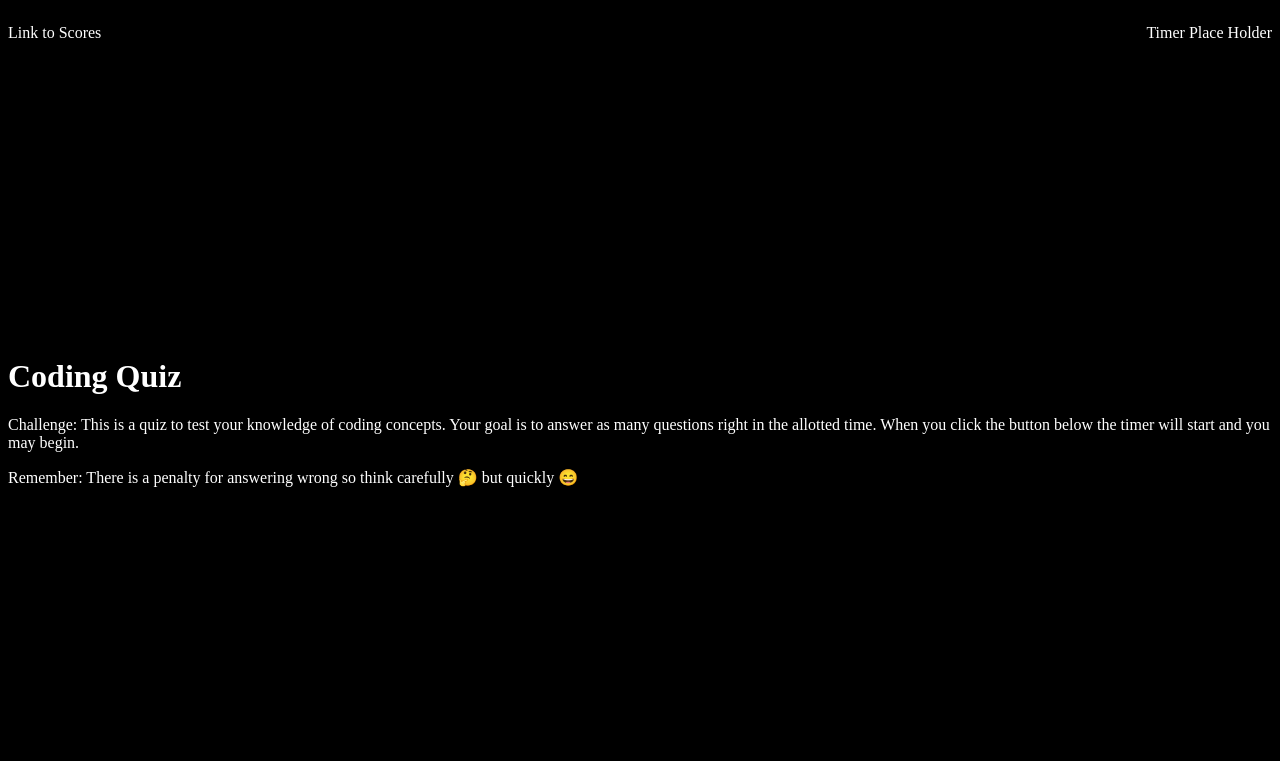
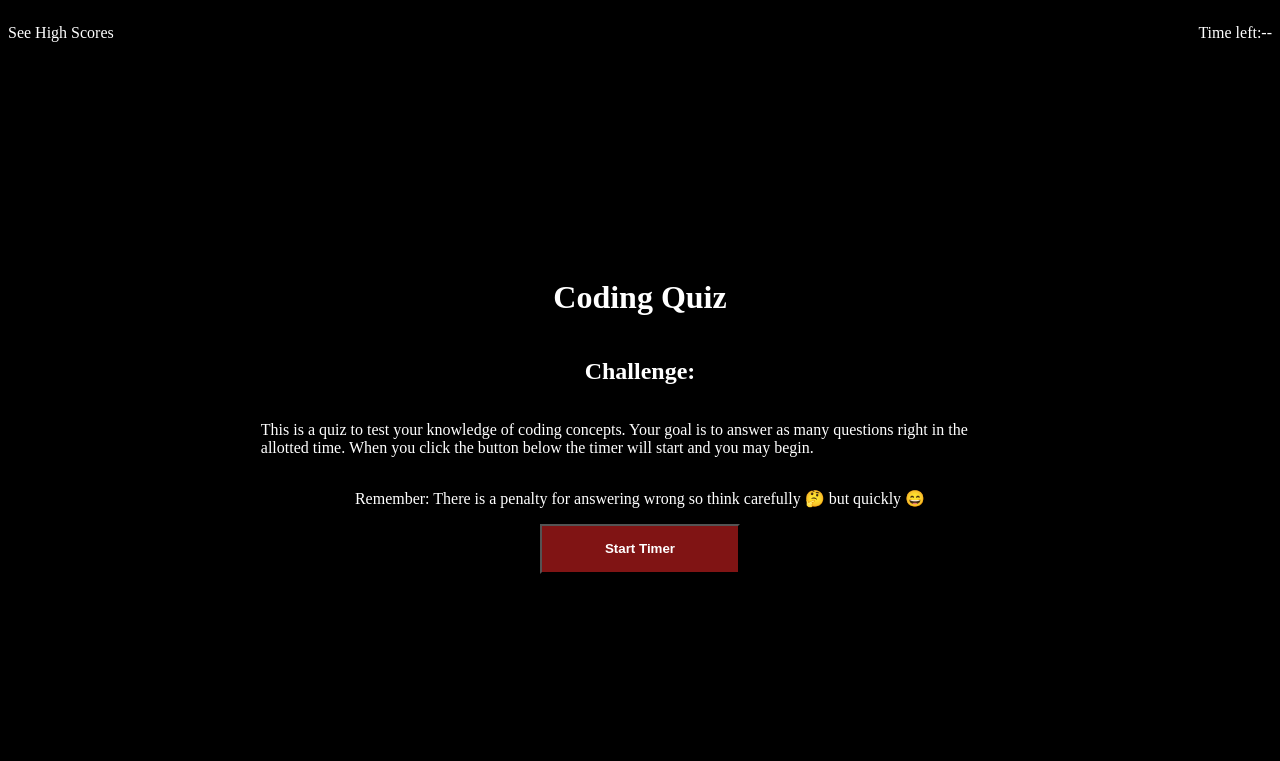
Before and after one commit to afrazier01/Timed-Quiz, a plain HTML site: page index.html in a window 1280 px wide. Drawn offline with Linux system fonts and the light colour scheme.

Commit message:
Created functioning buttonn and timer for webpage. Counts down from 60 seconds

```diff
--- a/assets/css/style.css
+++ b/assets/css/style.css
@@ -14,12 +14,44 @@ header {
     display: flex;
     align-items: center;
     justify-content: space-between;
-    margin-bottom: 300px;
+    margin-bottom: 200px;
 }
-/* header {
+
+header a:hover {
+    color: #14ffeb;
+}
+
+
+.load-container {
+    height: 500px;
+    width: 60%;
+    align-content: center;
     display: flex;
     flex-wrap: wrap;
     flex-direction: column;
     align-items: center;
-    align-content: center;
-} */
+
+}
+
+/*This is for the timer button*/
+.start-timer {
+    height: 50px;
+    width: 200px;
+    background-color: #801414;
+}
+
+.start-timer:hover {
+    border-width: 2px;
+    border-style: solid;
+    border-color: antiquewhite;
+}
+
+#load-container-parent {
+    display: flex;
+    justify-content: center;
+}
+
+.start-timer {
+    font-family: Arial, Helvetica, sans-serif;
+    font-weight: bold;
+}
--- a/assets/js/script.js
+++ b/assets/js/script.js
@@ -0,0 +1,26 @@
+var submitBtn = document.querySelector('.start-timer');
+var quizTimer = document.querySelector('#time')
+submitBtn.textContent = 'Start Timer';
+
+var timeLeft = 3;
+
+function quizTime () {
+    var timerInterval = setInterval(function() {
+        console.log('Button was pressed. Timer has started')
+        timeLeft--;
+        quizTimer.textContent = 'Time left:' + timeLeft
+
+        if (timeLeft === 0) {
+            clearInterval(timerInterval);
+            //function place holder
+        }
+
+    }, 1000)
+}
+
+//Function() []
+    //this function will handle timer
+//
+
+
+submitBtn.addEventListener('click', quizTime)
--- a/index.html
+++ b/index.html
@@ -8,17 +8,21 @@
 
     <body>
         <header>
-            <a>Link to Scores</a>
-            <p class="time">Timer Place Holder</p>
+            <a>See High Scores</a>
+            <p id="time">Time left:--</p>
         </header>
 
-        <div>
+        <div id="load-container-parent">
+            <div class="load-container">
             <h1>Coding Quiz</h1>
-            <p>Challenge: This is a quiz to test your knowledge of coding concepts. Your goal is to answer as many questions right in the allotted time. When you click the button below the timer will start and you may begin.
+            <h2>Challenge:</h2>
+            <p>This is a quiz to test your knowledge of coding concepts. Your goal is to answer as many questions right in the allotted time. When you click the button below the timer will start and you may begin.
 
             <p>Remember: There is a penalty for answering wrong so think carefully &#129300 but quickly &#128516</p>
+            <button class="start-timer"></button>
+        </div>
+        </div>
 
-        </div>
 
         <script src="./assets/js/script.js"></script>
     </body>
```
